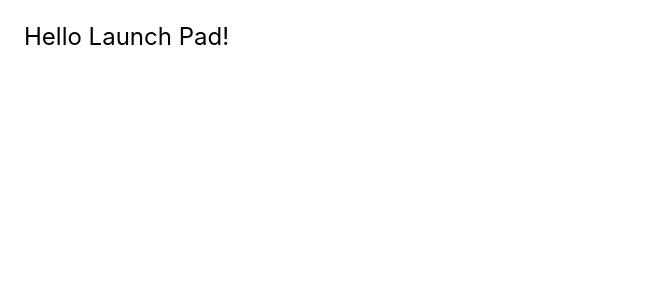
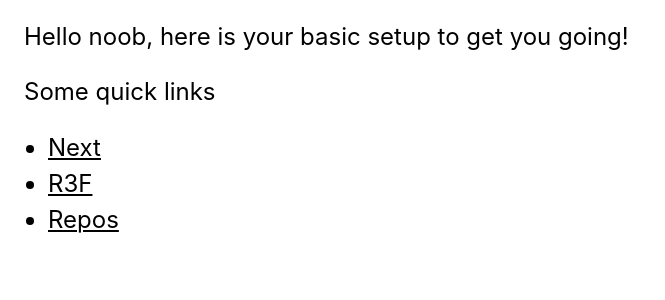
Before and after one commit to ollyeva/launch-pad, a Next.js app: page / in a window 1280 px wide. Shown: the top 300 px of the page, without its empty margins (0-665 px from the left). Built offline with nearby package versions, Linux system fonts and the light colour scheme.

Commit message:
Added helpful links to homepage

```diff
--- a/pages/index.tsx
+++ b/pages/index.tsx
@@ -7,7 +7,16 @@ const Holder = styled.div`
 export default function Home() {
     return (
         <Holder>
-            <p>Hello Launch Pad!</p>
+            <p>Hello noob, here is your basic setup to get you going!</p>
+            <p>Some quick links</p>
+            <ul>
+                <li><a target='_blank' rel='noreferrer noopener'
+                       href='https://nextjs.org/docs'>Next</a></li>
+                <li><a target='_blank' rel='noreferrer noopener'
+                       href='https://docs.pmnd.rs/react-three-fiber/getting-started/introduction'>R3F</a></li>
+                <li><a target='_blank' rel='noreferrer noopener'
+                       href='https://github.com/ollyeva?tab=repositories'>Repos</a></li>
+            </ul>
         </Holder>
     )
 }
```
